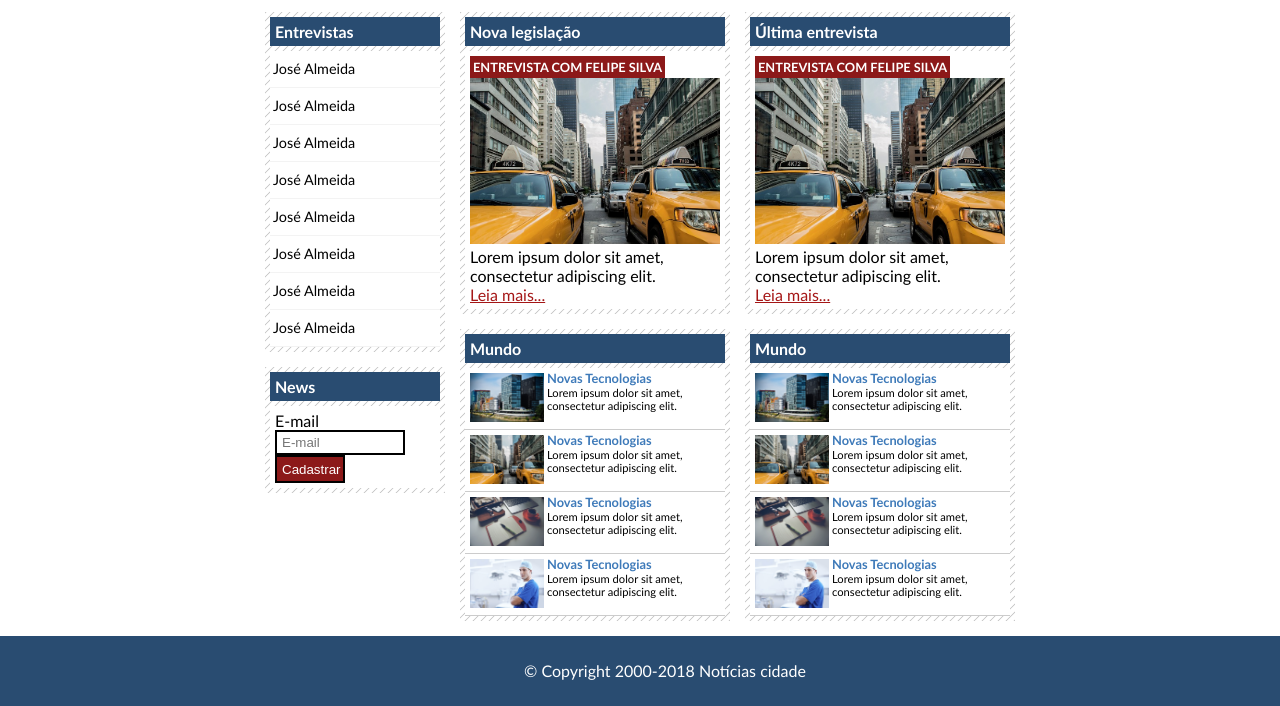
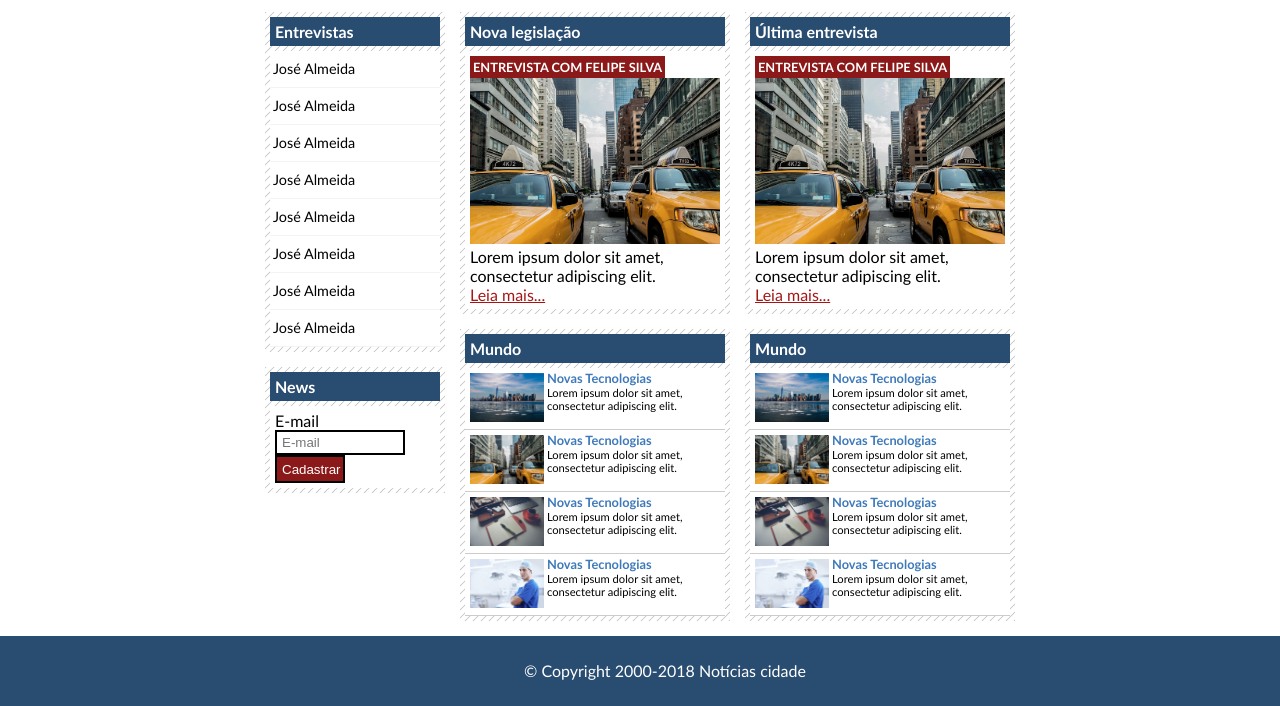
Before and after one commit to HugorMW/Hugor_VSCode-pasta_compartilhada-, a plain HTML site: page Projeto4_Cidade(block)/index.html in a window 1280 px wide. Shown: the part 233-939 px from the top of the page. Drawn offline with Linux system fonts and the light colour scheme.

Commit message:
del imgs

```diff
--- a/Projeto4_Cidade(block)/index.html
+++ b/Projeto4_Cidade(block)/index.html
@@ -70,7 +70,7 @@
         <div class="caixa-inferior">
           <ul class="lista-noticias">
             <li><a href="">
-                <img src="./img/mundo.jpg" alt="">
+                <img src="./img/cidade.jpg" alt="">
                 <h4>Novas Tecnologias</h4>
                 <p>Lorem ipsum dolor sit amet, consectetur adipiscing elit.</p>
               </a></li>
@@ -117,7 +117,7 @@
         <div class="caixa-inferior">
           <ul class="lista-noticias">
             <li><a href="">
-                <img src="./img/mundo.jpg" alt="">
+                <img src="./img/cidade.jpg" alt="">
                 <h4>Novas Tecnologias</h4>
                 <p>Lorem ipsum dolor sit amet, consectetur adipiscing elit.</p>
               </a></li>
```
Also changed, not shown: Projeto4_Cidade(block)/brasil.html (+1 -1 lines), Projeto4_Cidade(block)/fotos.html (+1 -1 lines), Projeto4_Cidade(block)/img/Captura de tela 2024-01-21 175608.png (deleted), Projeto4_Cidade(block)/img/baixo.png (deleted), Projeto4_Cidade(block)/img/baixo2.png (deleted), Projeto4_Cidade(block)/img/divisor.png (deleted), Projeto4_Cidade(block)/img/fundo-arredondamento.png (deleted), Projeto4_Cidade(block)/img/mundo.jpg (deleted), Projeto4_Cidade(block)/img/topo.png (deleted), Projeto4_Cidade(block)/img/topo2.png (deleted).
